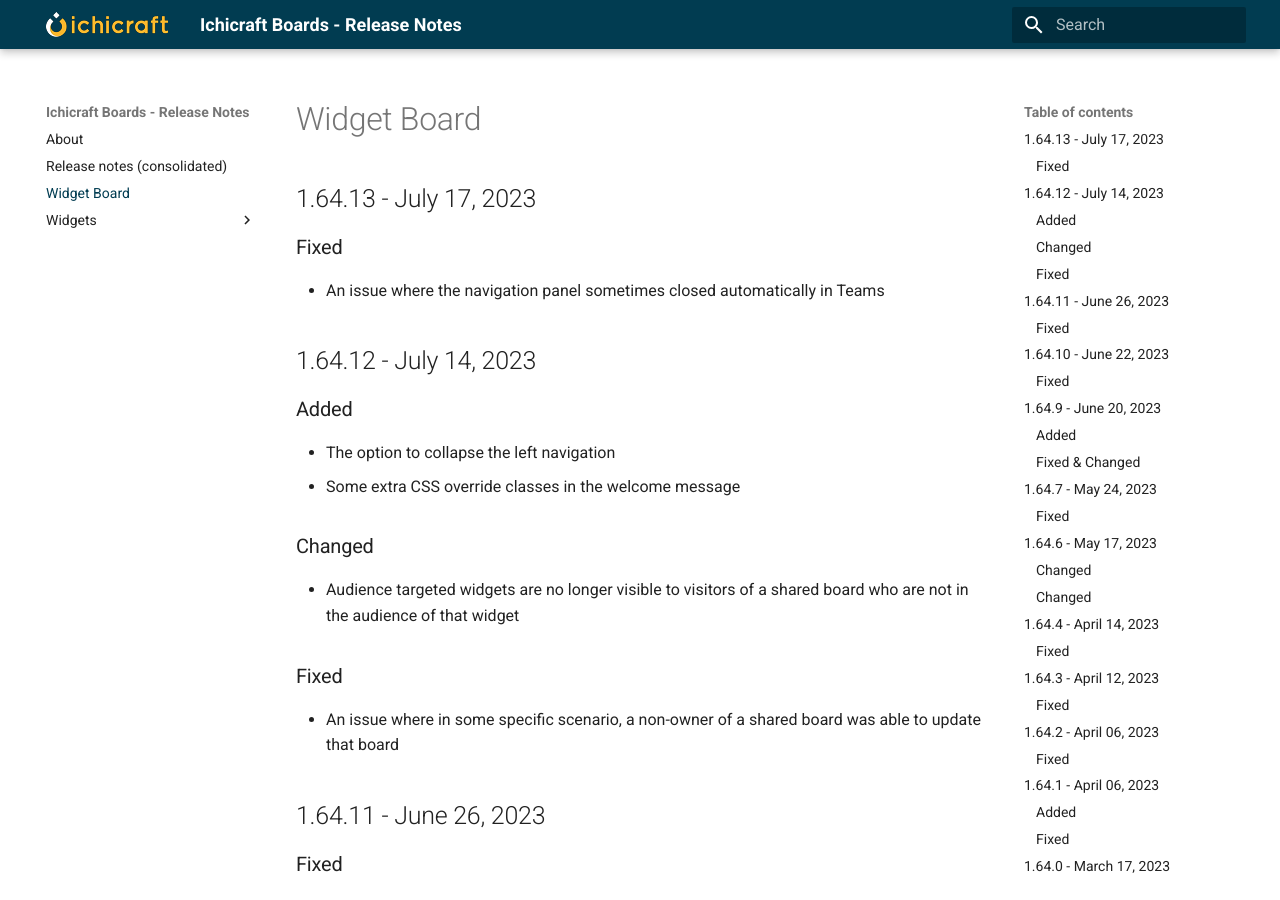
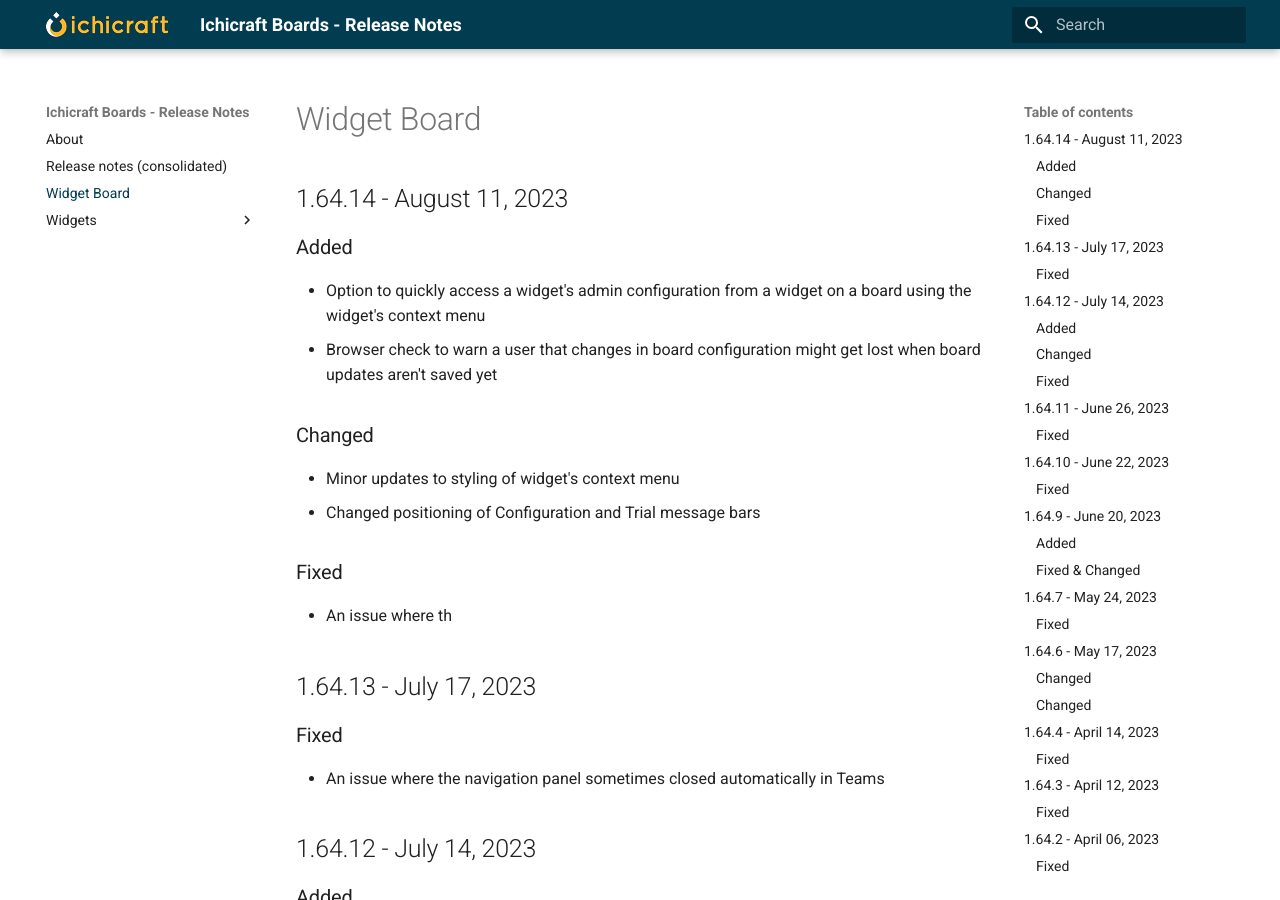
Before and after one commit to ichicraft/widgets-docs, an MkDocs documentation site: the page built from docs/Widget Board.md, in a window 1280 px wide and 900 px high. Built offline with MkDocs 1.6.1 and Material for MkDocs 9.7.7, drawn with Linux system fonts in a browser that asks for light colours.

```diff
--- a/docs/Widget Board.md
+++ b/docs/Widget Board.md
@@ -1,3 +1,16 @@
+## 1.64.14 - August 11, 2023
+
+### Added
+- Option to quickly access a widget&#x27;s admin configuration from a widget on a board using the widget&#x27;s context menu
+- Browser check to warn a user that changes in board configuration might get lost when board updates aren&#x27;t saved yet
+
+### Changed
+- Minor updates to styling of widget&#x27;s context menu
+- Changed positioning of Configuration and Trial message bars
+
+### Fixed
+- An issue where th
+
 ## 1.64.13 - July 17, 2023
 
 ### Fixed
```
Also changed, not shown: docs/Release-notes-(consolidated).md (+13 -0 lines).
